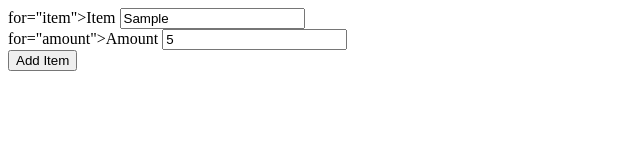
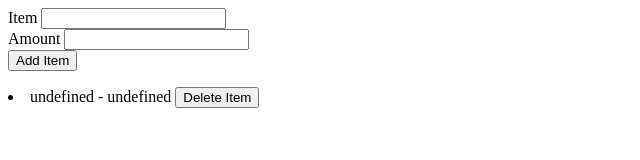
Before and after one commit to JandersonABQ/pre-work-phase-2-shoping-list, a plain HTML site: page index.html in a window 1280 px wide. Both pictures are taken after typing "Sample", "5" into the empty fields and a click on the button "Add Item". Shown: the whole page, without its empty margins (0-640 px from the left). Drawn offline with Linux system fonts and the light colour scheme.

Commit message:
script.js changes

```diff
--- a/index.html
+++ b/index.html
@@ -2,18 +2,18 @@
 <html lang="en">
 <head>
     <meta charset="UTF-8">
-    <title>Title</title>
+    <title>Shopping List</title>
     <script src="./script.js"></script>
 </head>
 <body>
 <div class="item-form-container">
     <form id="item-form">
         <div>
-            <label> for="item">Item</label>
+            <label for="item">Item</label>
             <input type="text" id="item-name">
         </div>
         <div>
-            <label> for="amount">Amount</label>
+            <label for="amount">Amount</label>
             <input type="number" id="item-amount">
         </div>
         <button type="submit">Add Item</button>
--- a/script.js
+++ b/script.js
@@ -16,6 +16,7 @@ function handleItemForm(event, formRef) {
 
     addItemToShoppingList();
     formRef.reset();
+
     return false;
 }
 
@@ -24,33 +25,31 @@ function addItemToShoppingList() {
     let itemAmount = document.getElementById("item-amount");
     let id = getRandomInt(0, 10000000);
 
-    let itemHtml = creatListItemHtml(itemName.value, itemAmount.value, id);
-    console.log("Item HTML: ", itemHtml);
-    let itemListRef = document.getElementById("shopping_list");
+    let itemHtml = createListItemHtml(itemName.value, itemAmount.value, id);
+    console.log("item Html: ", itemHtml);
+    let itemListRef = document.getElementById("shopping-list");
     itemListRef.insertAdjacentHTML("afterend", itemHtml);
 
     setDeleteButtonEvent(id);
 }
-
 function setDeleteButtonEvent(id) {
-    let deleteButton = document.getElementById("button" +id);
+    let deleteButton = document.getElementById("button"+id);
     deleteButton.addEventListener("click", () => {
         removelListItem(id);
     });
-
 }
-function creatListItemHtml(itemName, itemAmount, id) {
+function createListItemHtml(itemName, itemAmount, id) {
     return`<li id="item${id}">
-                ${itemAmount.value} - ${itemAmount}
+        ${itemName.value} - ${itemAmount.value}
         <button id="button${id}" type="button">Delete Item</button>
         </li>`;
 }
 
-
 function removelListItem(id) {
-    let listItem = document.getElementById("item" +id);
+    let listItem = document.getElementById("item"+id);
     listItem.parentNode.removeChild(listItem);
 }
+
 function getRandomInt(min, max) {
         min = Math.ceil(min);
         max = Math.floor(max);
```
Lines whose indentation alone changed are shown as unchanged.
